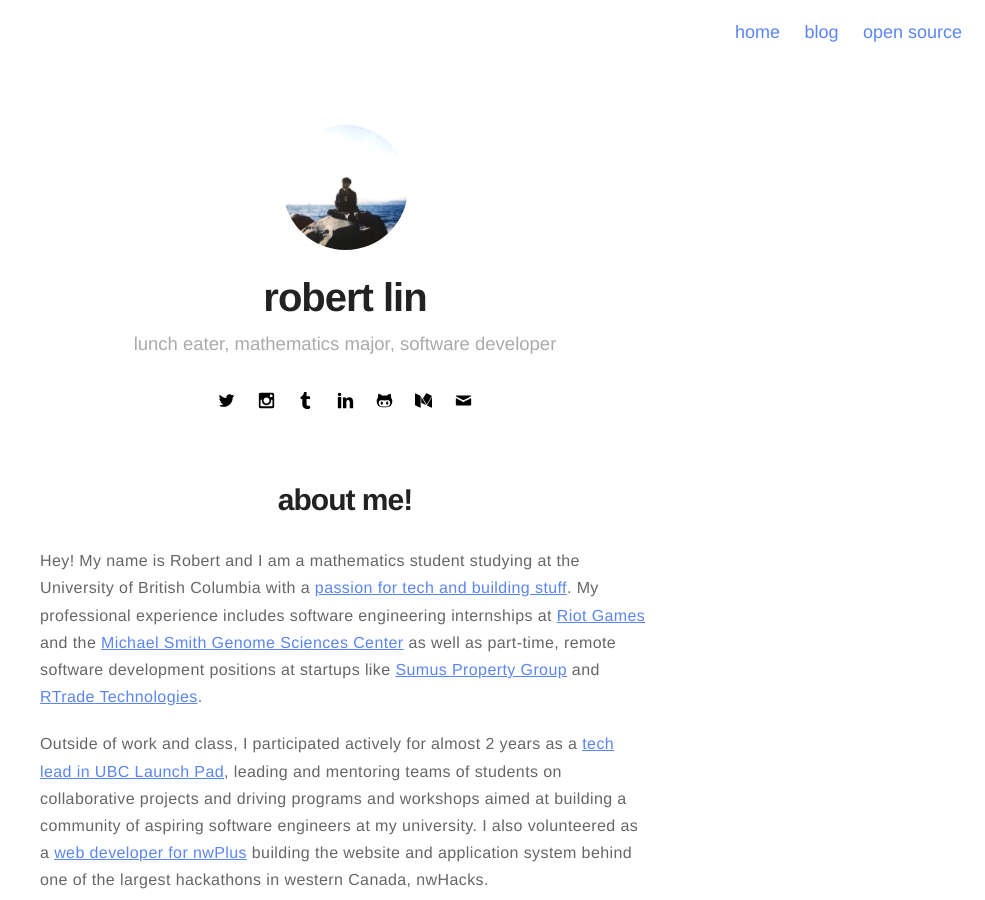
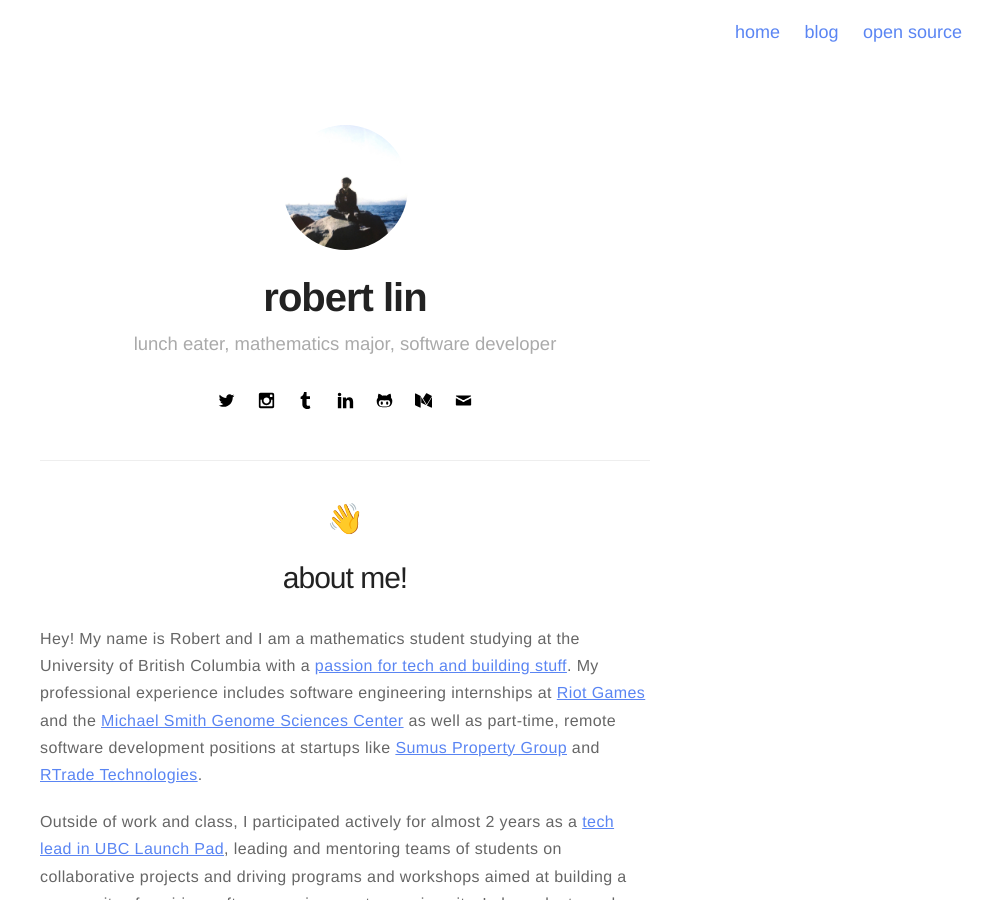
Before and after one commit to bobheadxi/bobheadxi.github.io, a Jekyll site: the page built from about.md, in a window 1280 px wide and 900 px high. Shown: the whole window, without its empty margins (295-1280 px from the left). Built offline with Jekyll 4.4.1, drawn with Linux system fonts in a browser that asks for light colours; nearby versions of some CDN libraries.

Commit message:
adjust about header

```diff
--- a/about.md
+++ b/about.md
@@ -3,9 +3,10 @@ layout: page
 title: About
 ---
 
-<br />
+<hr />
 
-# about me!
+<h1>👋</h1>
+<h1 style="font-weight:500;margin-top:-0.5rem;text-align:center;">about me!</h1>
 
 Hey! My name is Robert and I am a mathematics student studying at the University of British Columbia
 with a [passion for tech and building stuff](https://bobheadxi.dev/open-source/).
```
